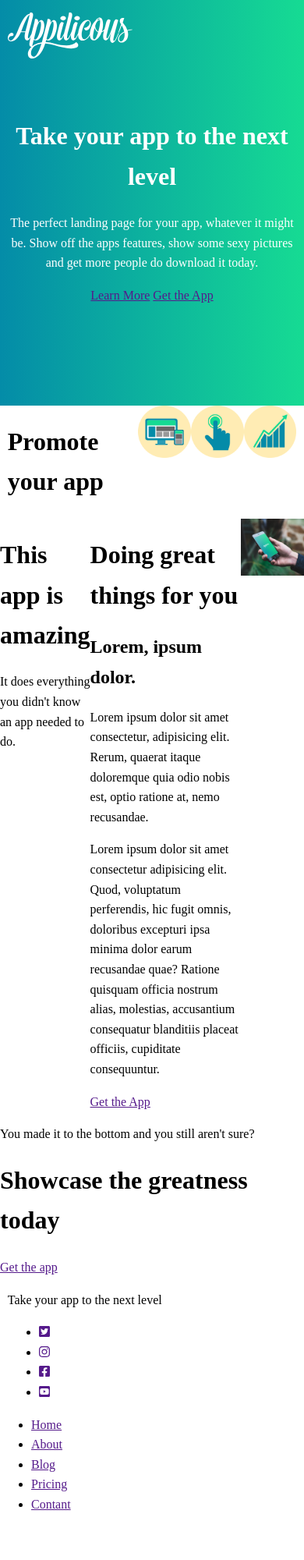
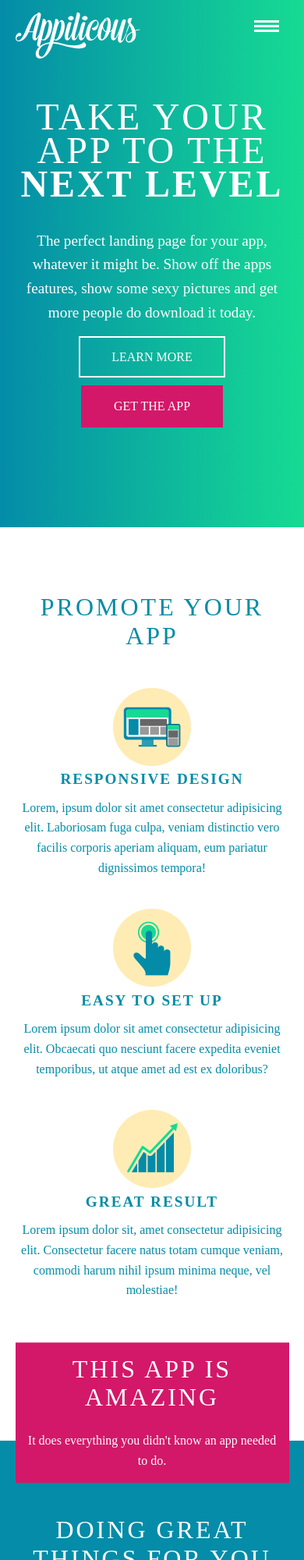
Before and after one commit to liliTof/Responsive---start-to-finish, a plain HTML site: page index.html in a window 390 px wide. Shown: the top 2000 px of the page at 78% size. Before the commit the page ends 1957 px from the top, so only its background shows below. Drawn offline with nearby package versions, Linux system fonts and the light colour scheme.

Commit message:
finished the mobile design

```diff
--- a/index.html
+++ b/index.html
@@ -12,18 +12,21 @@
     <header class="main-header">
         <div class="container grid">
 
-            <div class="logo col"><img src="img/logo.svg" alt="Appilicous logo"></div>
+          <div class="logo"><img src="img/logo.svg" alt="Appilicous logo"></div>
 
-            <nav class="main-nav col">
+          <nav class="main-nav">
             <ul class="unstyled-list">
               <li><a href="">Home</a></li>
               <li><a href="">About</a></li>
               <li><a href="">Blog</a></li>
               <li><a href="">Pricing</a></li>
-                    <li><a href="">Contant</a></li>
+              <li><a href="">Contact</a></li>
             </ul>
           </nav>
 
+          <div class="nav-toggle">
+            <div class="hamburger"></div>
+          </div>
 
         </div>
       </header>
@@ -47,7 +50,7 @@
             </div>
 
             <div class="col">
-                <img src="img/phone.png" alt="" class="hero-img">
+                <img src="img/phone.png" alt="" class="hero-img lg-screen">
             </div>
 
         </div>
@@ -60,21 +63,27 @@
 
     <section class="sales-points">
         <div class="container grid">
-            <h1>Promote your app</h1>
+            <h1 class="col col--full">Promote your app</h1>
             <div class="sales-point col">
                 <img src="img/sales-responsive.png" alt="">
-                <h2></h2>
-                <p></p>
+                <h2>Responsive Design</h2>
+                <p>Lorem, ipsum dolor sit amet consectetur adipisicing elit.
+                    Laboriosam fuga culpa, veniam distinctio vero facilis corporis
+                    aperiam aliquam, eum pariatur dignissimos tempora!</p>
             </div>
             <div class="sales-point col">
                 <img src="img/sales-hand.png" alt="">
-                <h2></h2>
-                <p></p>
+                <h2>Easy to set up</h2>
+                <p>Lorem ipsum dolor sit amet consectetur adipisicing elit.
+                    Obcaecati quo nesciunt facere expedita eveniet temporibus,
+                    ut atque amet ad est ex doloribus?</p>
             </div>
             <div class="sales-point col">
                 <img src="img/sales-graph.png" alt="">
-                <h2></h2>
-                <p></p>
+                <h2>Great result</h2>
+                <p>Lorem ipsum dolor sit, amet consectetur adipisicing elit.
+                    Consectetur facere natus totam cumque veniam, commodi harum nihil ipsum minima neque,
+                    vel molestiae!</p>
             </div>
 
         </div>
@@ -91,7 +100,7 @@
                 <p>It does everything you didn't know an app needed to do.</p>
             </div>
 
-            <div class="col">
+            <div class="col bg-primary">
                <h1>Doing great things for you</h1>
                <h2>Lorem, ipsum dolor.</h2>
                <p>Lorem ipsum dolor sit amet consectetur, adipisicing elit. Rerum,
@@ -102,7 +111,7 @@
                     cupiditate consequuntur.</p>
                <a href="" class="btn btn--primary">Get the App</a>
             </div>
-            <div class="col img-box">
+            <div class="col img-box lg-screen">
                 <img src="img/phone-in-hand.jpg" alt="A hand holding a phone">
             </div>
 
@@ -123,7 +132,7 @@
 
     <footer>
         <div class="container">
-            <p>Take your app to the next level</p>
+            <p class="title-footer">Take your app to the next level</p>
             <ul class="unstyled-list social-links">
                 <li><a href=""><i class="fab fa-twitter-square"></i></a></li>
                 <li><a href=""><i class="fab fa-instagram"></i></a></li>
@@ -140,7 +149,16 @@
         </ul>
     </footer>
 
-    <script src="https://cdnjs.cloudflare.com/ajax/libs/font-awesome/5.15.3/js/all.min.js" integrity="sha512-RXf+QSDCUQs5uwRKaDoXt55jygZZm2V++WUZduaU/Ui/9EGp3f/2KZVahFZBKGH0s774sd3HmrhUy+SgOFQLVQ==" crossorigin="anonymous" referrerpolicy="no-referrer"></script>
+    <script
+    src="https://code.jquery.com/jquery-2.2.4.min.js"
+    integrity="sha256-BbhdlvQf/xTY9gja0Dq3HiwQF8LaCRTXxZKRutelT44="
+    crossorigin="anonymous"></script>
 
+    <script src="https://cdnjs.cloudflare.com/ajax/libs/font-awesome/5.15.3/js/all.min.js"
+    integrity="sha512-RXf+QSDCUQs5uwRKaDoXt55jygZZm2V++WUZduaU/Ui/9EGp3f/2KZVahFZBKGH0s774sd3HmrhUy+SgOFQLVQ=="
+    crossorigin="anonymous"
+    referrerpolicy="no-referrer"></script>
+
+    <script src="js/scripts.js"></script>
 </body>
 </html>
--- /dev/null
+++ b/js/scripts.js
@@ -0,0 +1,10 @@
+
+$(document).ready(function() {
+
+    // hamburger menu toggle
+    $('.nav-toggle').click(function() {
+      $('.main-nav').toggleClass('is-open');
+      $('.hamburger').toggleClass('is-open');
+    })
+
+  })
--- a/sass/abstracts/_colors.sass
+++ b/sass/abstracts/_colors.sass
@@ -3,12 +3,13 @@ $secondary: rgba(22, 219, 147, 1)
 $accent: rgba(211, 24, 105, 1)
 
 $white: rgb(255, 255, 255)
+$dark: #444
 
 
 
 // Text colors
 
-$text-main: $secondary
+$text-main: $main
 $text-inverse: $white
 $text-accent: $accent
 $text-secondary: $main
--- a/sass/base/_base.sass
+++ b/sass/base/_base.sass
@@ -1,11 +1,29 @@
 *, *::before, *::after
     box-sizing: border-box
+
+body
+    color: $text-main
+    text-align: center
+
 
 img
     max-width: 100%
     height: auto
 
 .container
-    width: 95%
+    width: 90%
     max-width: 1200px
     margin: 0 auto
+
+.unstyled-list
+    margin: 0
+    padding: 0
+    list-style: none
+
+.lg-screen
+    display: none
+
+.bg-primary
+    background: $main
+    color: $text-inverse
+    padding: 5em 2.5em
--- /dev/null
+++ b/sass/base/_typography.sass
@@ -0,0 +1,58 @@
+h1, h2, h3, h4, h5, h6, p
+    margin: 0 0 0.75em
+
+h1:last-child, h2:last-child, h2:last-child, h3:last-child, h4:last-child, h5:last-child, h6:last-child, p:last-child
+    margin: 0
+
+h1
+    font-size: 2rem
+    font-weight: $font-light
+    line-height: 1.15
+    text-transform: uppercase
+    letter-spacing: 3px
+
+h2
+    font-size: 1.2rem
+    text-transform: uppercase
+    letter-spacing: 2px
+    line-height: 1
+
+.title-large
+    font-size: 3rem
+    font-weight: $font-black
+    line-height: .9
+    span
+        font-weight: $font-light
+
+.title-box
+    background: $accent
+    color: $text-inverse
+    margin: 0 auto
+    padding: 1em
+    transform: translateY(30%)
+    max-width: 90%
+    @media (min-width: 495px)
+        transform: translateY(50%)
+
+
+    & + .bg-primary
+        padding-top: 6em
+        @media (min-width: 495px)
+            padding-top: 8em
+
+.title-footer
+    text-transform: uppercase
+    letter-spacing: 3px
+    line-height: 1
+
+    &::before, &::after
+        content: ''
+        display: block
+        height: 1px
+        background: $text-inverse
+        opacity: .25
+        margin: .75em 0
+
+
+.text-intro
+    font-size: 1.2rem
--- /dev/null
+++ b/sass/components/_buttons.sass
@@ -0,0 +1,27 @@
+.btn
+    display: inline-block
+    padding:   .75em 2.5em
+    text-transform: uppercase
+    text-decoration: none
+
+    &:not(:last-of-type)
+        margin-bottom: .6em
+
+
+
+.btn--primary
+    background: $accent
+    color: $text-inverse
+    border: 2px solid $accent
+    &:hover,
+    &:focus
+        background: darken($accent, 15%)
+
+.btn--secondary
+    border: 2px solid $text-inverse
+    color: $text-inverse
+
+    &:hover,
+    &:focus
+        background: $text-inverse
+        color: $text-main
--- /dev/null
+++ b/sass/components/_cta.sass
@@ -0,0 +1,8 @@
+.cta
+    background-color: $secondary
+    background-image: url(../img/call-to-action-background.jpg)
+    background-size: cover
+    background-position: center
+    padding: 5em 0
+    background-blend-mode: multiply
+    color: $text-inverse
--- /dev/null
+++ b/sass/layout/_footer.sass
@@ -0,0 +1,39 @@
+footer
+    background: $dark
+    color: $text-inverse
+    padding: 5em 0
+    position: relative
+
+    &::before
+        content: ''
+        display: block
+        position: absolute
+        top: 0
+        bottom: 0
+        right: 0
+        left: 0
+        background: url(../img/logo.svg)
+        background-size: contain
+        background-repeat: no-repeat
+        background-position: center
+        opacity: 0.05
+
+    a
+        color: $text-inverse
+
+.social-links
+    display: flex
+    font-size: 3rem
+    justify-content: space-around
+    opacity: 0.8
+    margin: .7em 0
+
+.nav-footer
+    display: flex
+    justify-content: space-around
+    width: 80%
+    margin: 0 auto
+
+    a
+        text-decoration: none
+        font-weight: $font-bold
--- a/sass/layout/_grid.sass
+++ b/sass/layout/_grid.sass
@@ -1,2 +1,10 @@
 .grid
     display: flex
+    flex-wrap: wrap
+
+
+.col
+    flex: 0 0 100%
+
+.col--full
+    flex: 0 0 100%sss
--- a/sass/layout/_header.sass
+++ b/sass/layout/_header.sass
@@ -1,14 +1,11 @@
 .main-header
     position: absolute
-    top: 1rem
+    top: 0
     left: 0
     right: 0
+    padding-top: 1em
 
 .logo
     width: 25%
     min-width: 10rem
     max-width: 15rem
-
-
-.main-nav
-    display: none
--- a/sass/layout/_hero.sass
+++ b/sass/layout/_hero.sass
@@ -4,6 +4,3 @@
     padding-top: 8em
     padding-bottom: 8em
     text-align: center
-
-.hero-img
-    display: none
--- /dev/null
+++ b/sass/layout/_home-sales-points.sass
@@ -0,0 +1,14 @@
+.sales-points
+    padding: 10vh 0 0
+
+.sales-point
+    margin-bottom: 2.5em
+
+    &:first-of-type
+        margin-top: 1.5em
+
+    &:last-child
+        margin-bottom: 0
+
+    @media (max-width: 495px)
+        padding-bottom: 0
--- /dev/null
+++ b/sass/layout/_nav.sass
@@ -0,0 +1,73 @@
+.main-nav
+    background: $accent
+    position: absolute
+    top: 0
+    right: 0
+    left: 100%
+    font-size: 1.2rem
+
+    overflow: hidden
+
+    transition: all ease-in-out 250ms
+
+    ul
+        display: flex
+        flex-direction: column
+        justify-content: space-around
+        height: 100vh
+
+    li
+        flex: 1 1 auto
+        border-bottom: 1px solid rgba(0, 0, 0, .15)
+        display: flex
+
+
+    a
+        color: $text-inverse
+        text-decoration: none
+        flex-basis: 100%
+        display: flex
+        align-items: center
+        justify-content: center
+
+        &:hover
+            background: rgba(0, 0, 0, .10)
+
+
+    &.is-open
+        left: 0
+
+// Hamburger Menu
+
+.nav-toggle
+    display: block
+    padding: 1em
+    position: absolute
+    right: 1em
+    top: 1em
+    cursor: pointer
+
+
+
+.hamburger, .hamburger::before, .hamburger::after
+    content: ''
+    display: block
+    width: 2em
+    height: 3px
+    background: $white
+    transition: all ease-in-out 250ms
+
+.hamburger::before
+    transform: translateY(-6px)
+
+.hamburger::after
+    transform: translateY(3px)
+
+.hamburger.is-open
+    transform: rotate(45deg)
+
+    &::after
+        transform: rotate(-90deg) translate(3px)
+
+    &::before
+        opacity: 0
--- a/sass/main.scss
+++ b/sass/main.scss
@@ -9,11 +9,18 @@
 
 // 3. Base styles
 @import "base/base";
+@import "base/typography";
 
 // 4. Layout
 @import "layout/header";
 @import "layout/hero";
 @import "layout/grid";
+@import "layout/nav";
+@import "layout/home-promo";
+@import "layout/home-sales-points";
+@import "layout/footer";
 
 
 // 5. Components
+@import "components/buttons";
+@import "components/cta";
```
Also changed, not shown: css/main.css, sass/layout/_home-promo.sass (added), 1 other file. Lines whose indentation alone changed are shown as unchanged.
